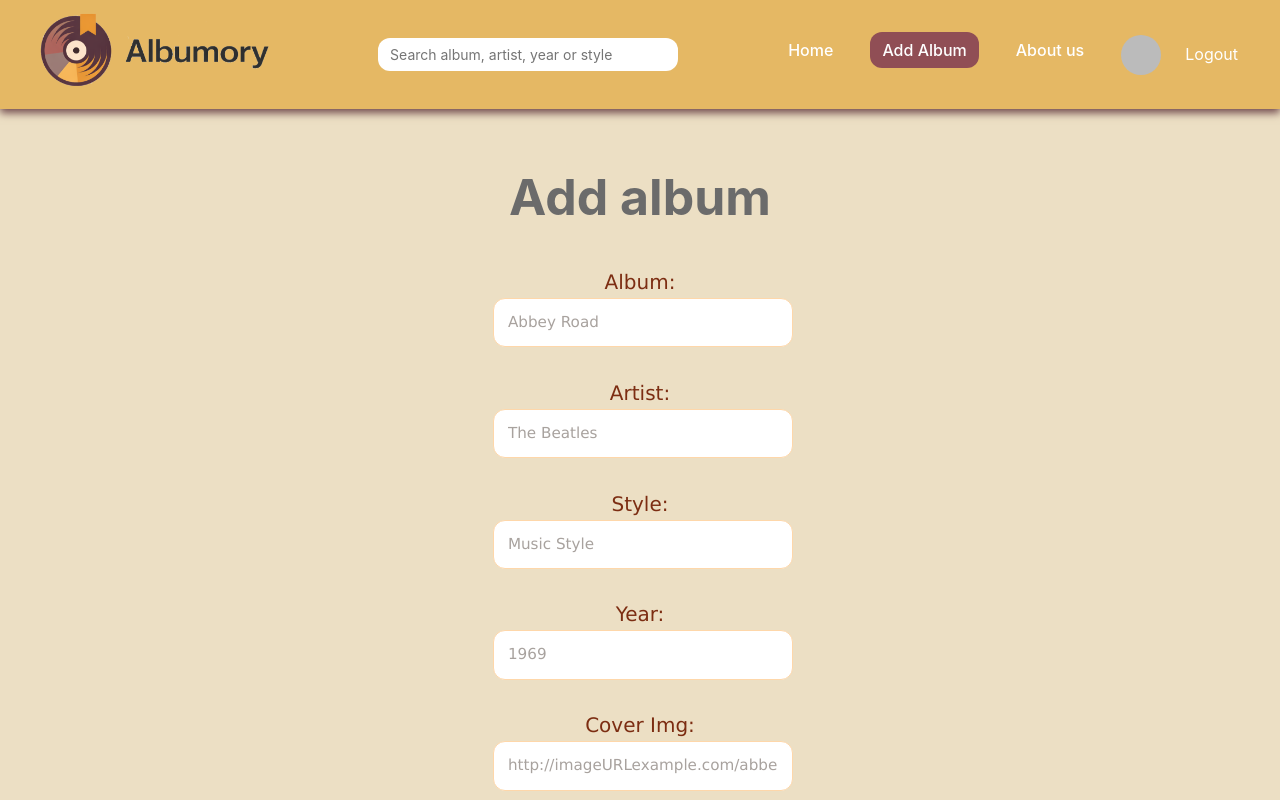
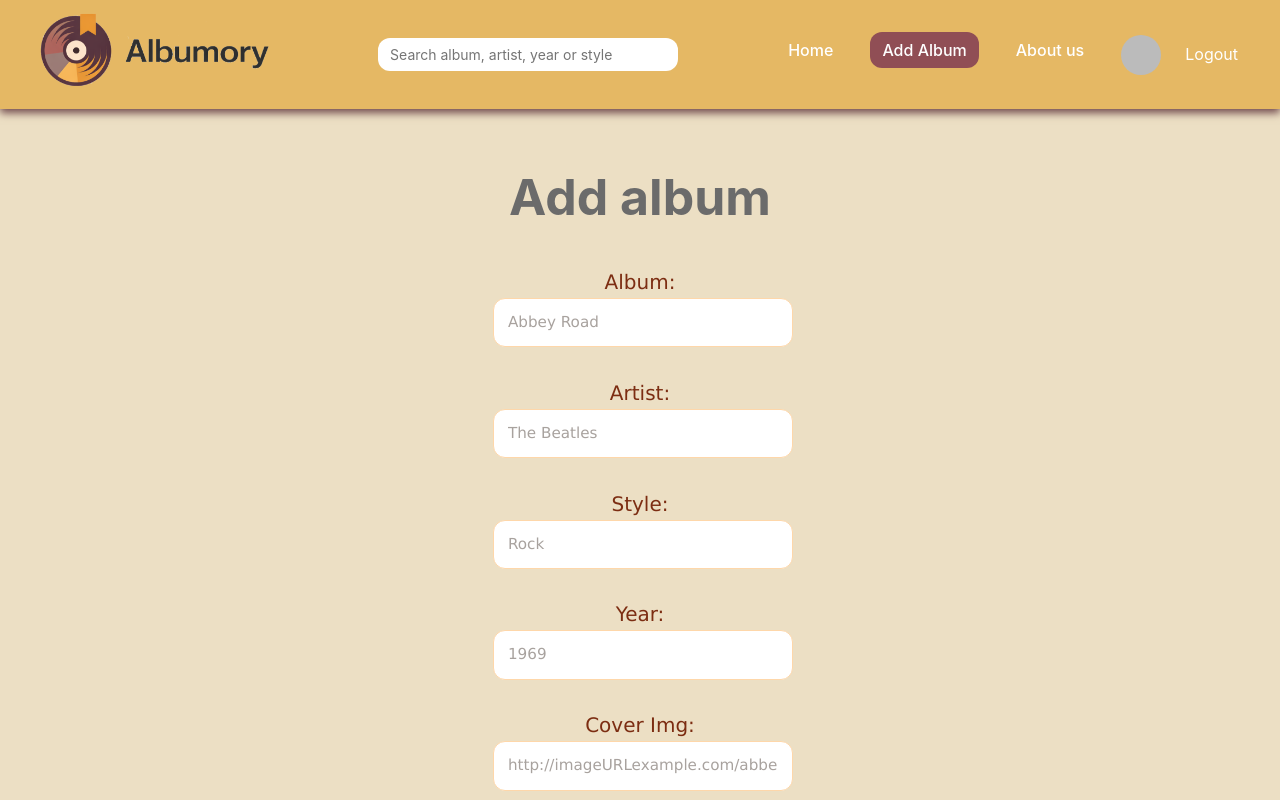
Before and after one commit to Music-App-Developers/react-music-app, a React (Vite) app: page /newalbum in a window 1280 px wide. Shown: the top 800 px of the page. Built offline with nearby package versions, Linux system fonts and the light colour scheme; no server answers; sample sign-in values are in the browser's storage.

Commit message:
Fix: change music style placeholder

```diff
--- a/src/pages/AddYourAlbum.jsx
+++ b/src/pages/AddYourAlbum.jsx
@@ -69,7 +69,7 @@ function AddYourAlbum() {
                     <input
                         type="text"
                         name="Rock"
-                        placeholder="Music Style"
+                        placeholder="Rock"
                         required
                         value={style}
                         onChange={(e) => { setStyle(e.target.value) }}
```
